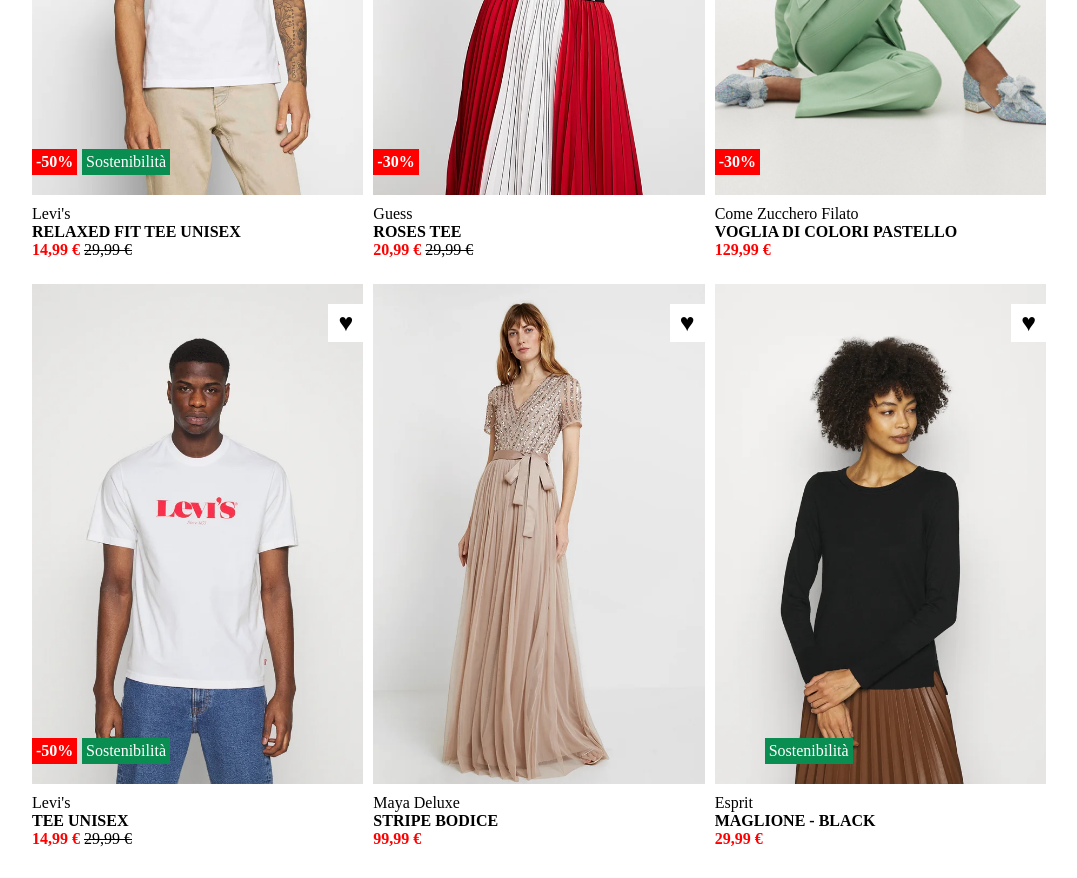
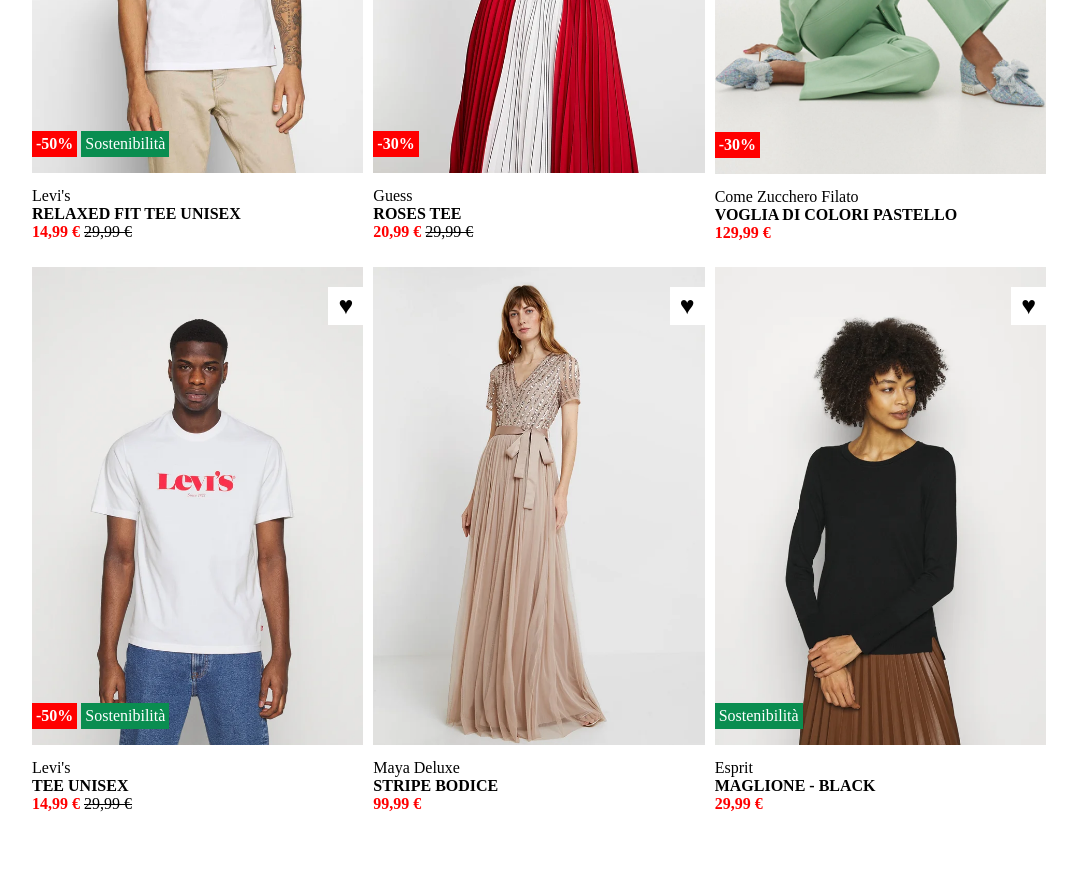
Before and after one commit to petrescuandreea/html-css-boolando, a plain HTML site: page index.html in a window 1280 px wide. Shown: the part 320-1198 px from the top of the page, without its empty margins (101-1178 px from the left). After the commit the page ends 1163 px from the top, so only its background shows below. Drawn offline with Linux system fonts and the light colour scheme.

Commit message:
discount position

```diff
--- a/css/style.css
+++ b/css/style.css
@@ -41,7 +41,6 @@
 
 .product_img {
     position: relative;
-    height: 500px;
 }
 
 img {
@@ -58,11 +57,20 @@
     background-color: white;
     padding: 5px 10px;
 }
+.details div {
+    display: inline-block;
+}
 
-.discount {
+.details {
     position: absolute;
     bottom: 20px;
     left: 0;
+}
+
+.discount {
+    /* position: absolute;
+    bottom: 20px;
+    left: 0; */
     color: white;
     font-weight: bold;
     background-color: red;
@@ -70,9 +78,9 @@
 }
 
 .eco_friendly {
-    position: absolute;
+    /* position: absolute;
     bottom: 20px;
-    left: 50px;
+    left: 50px; */
     color: white;
     background-color: rgb(10, 141, 80);
     padding: 4px;
--- a/index.html
+++ b/index.html
@@ -21,8 +21,10 @@
                             <img class="show" src="img/1.webp" alt="product 1">
                             <img class="hidden" src="img/1b.webp" alt="">
                             <span class="heart">&hearts;</span>
-                            <span class="discount">-50%</span>
-                            <span class="eco_friendly">Sostenibilit&agrave;</span>
+                            <div class="details">
+                                <div class="discount">-50%</div>
+                                <div class="eco_friendly">Sostenibilit&agrave;</div>
+                            </div>
                         </div>
 
                         <!-- info product -->
@@ -51,7 +53,9 @@
                             <img class="show" src="img/2.webp" alt="product 2">
                             <img class="hidden" src="img/2b.webp" alt="">
                             <span class="heart">&hearts;</span>
-                            <span class="discount">-30%</span>
+                            <div class="details">
+                                <div class="discount">-30%</div>
+                            </div>
                         </div>
 
                         <!-- info product -->
@@ -80,7 +84,9 @@
                             <img class="show" src="img/3.webp" alt="product 3">
                             <img class="hidden" src="img/3b.webp" alt="">
                             <span class="heart">&hearts;</span>
-                            <span class="discount">-30%</span>
+                            <div class="details">
+                                <div class="discount">-30%</div>
+                            </div>
                         </div>
 
                         <!-- info product -->
@@ -110,9 +116,9 @@
                             <img class="show" src="img/4.webp" alt="product 4">
                             <img class="hidden" src="img/4b.webp" alt="">
                             <span class="heart">&hearts;</span>
-                            <div class="float">
-                                <span class="discount">-50%</span>
-                                <span class="eco_friendly">Sostenibilit&agrave;</span>
+                            <div class="details">
+                                <div class="discount">-50%</div>
+                                <div class="eco_friendly">Sostenibilit&agrave;</div>
                             </div>
                         </div>
 
@@ -167,7 +173,9 @@
                            <img class="show" src="img/6.webp" alt="product 6">
                            <img class="hidden" src="img/6b.webp" alt="">
                            <span class="heart">&hearts;</span>
-                           <span class="eco_friendly">Sostenibilit&agrave;</span>
+                           <div class="details">
+                               <div class="eco_friendly">Sostenibilit&agrave;</div>
+                           </div>
                        </div>
                        <!-- info product -->
                        <div class="info_product">
```
